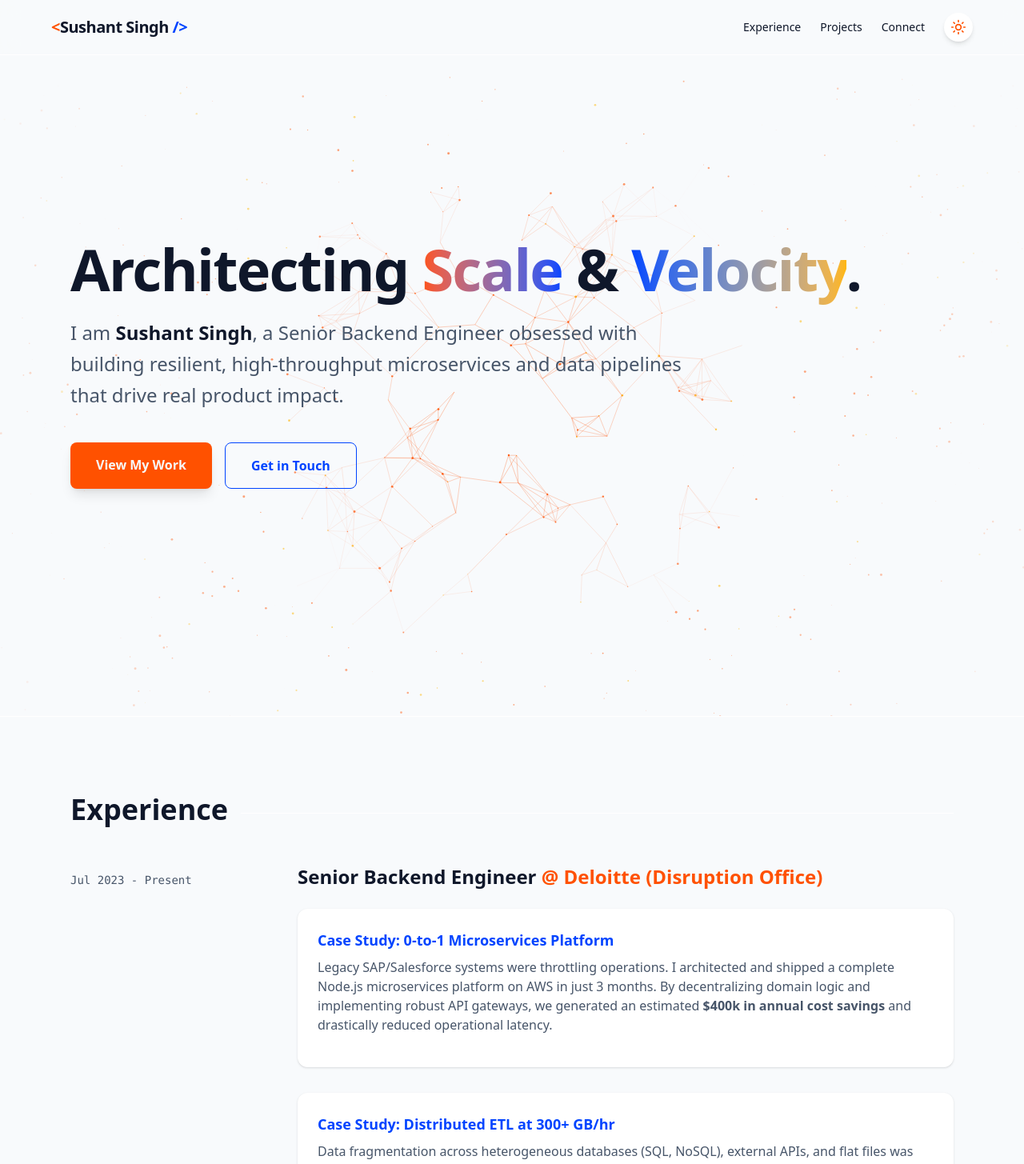
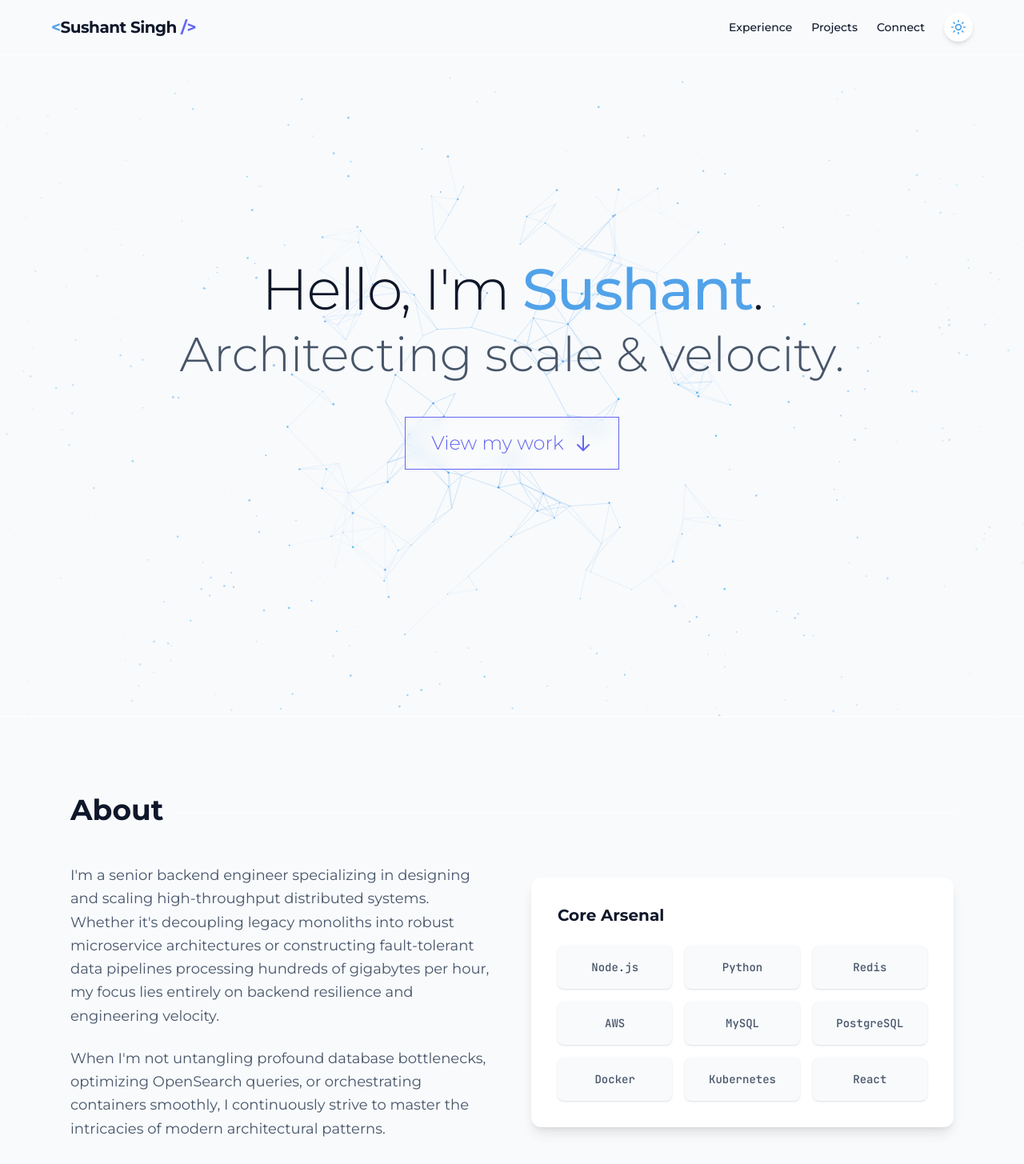
Before and after one commit to Thesirloc/portfolio, a Next.js app: page / in a window 1280 px wide. Shown: the top 1455 px of the page at 80% size. Built offline with nearby package versions, Linux system fonts and the light colour scheme.

Commit message:
UX and text corrections, colour pallete changes

```diff
--- a/src/app/globals.css
+++ b/src/app/globals.css
@@ -3,6 +3,9 @@
 @custom-variant dark (&:is(.dark *));
 
 @theme {
+  --font-sans: var(--font-montserrat), ui-sans-serif, system-ui, sans-serif;
+  --font-mono: var(--font-jetbrains-mono), ui-monospace, SFMono-Regular, monospace;
+
   --color-brand-primary: var(--brand-primary);
   --color-brand-secondary: var(--brand-secondary);
   --color-brand-accent: var(--brand-accent);
@@ -18,20 +21,20 @@
   --text-base: #0f172a;
   --text-muted: #475569;
 
-  --brand-primary: #ff5100;
-  --brand-secondary: #0044ff;
-  --brand-accent: #ffb703;
+  --brand-primary: #51a2e9;
+  --brand-secondary: #6366f1; /* deeper indigo for light mode contrast */
+  --brand-accent: #0ea5e9; /* rich sky blue */
 }
 
 .dark {
-  --bg-base: #0b1120;
-  --bg-surface: #1e293b;
-  --text-base: #f8fafc;
-  --text-muted: #94a3b8;
+  --bg-base: #1a1a1a;
+  --bg-surface: #282828;
+  --text-base: #fafafa;
+  --text-muted: #a3a3a3;
 
-  --brand-primary: #00f0ff;
-  --brand-secondary: #ff003c;
-  --brand-accent: #d946ef;
+  --brand-primary: #51a2e9;
+  --brand-secondary: #818cf8; /* indigo */
+  --brand-accent: #38bdf8; /* sky cyan */
 }
 
 body {
--- a/src/app/layout.tsx
+++ b/src/app/layout.tsx
@@ -1,15 +1,15 @@
 import type { Metadata } from "next";
-import { Geist, Geist_Mono } from "next/font/google";
+import { Montserrat, JetBrains_Mono } from "next/font/google";
 import "./globals.css";
 import Navbar from "@/components/Navbar";
 
-const geistSans = Geist({
-  variable: "--font-geist-sans",
+const montserrat = Montserrat({
+  variable: "--font-montserrat",
   subsets: ["latin"],
 });
 
-const geistMono = Geist_Mono({
-  variable: "--font-geist-mono",
+const jetbrainsMono = JetBrains_Mono({
+  variable: "--font-jetbrains-mono",
   subsets: ["latin"],
 });
 
@@ -26,7 +26,7 @@ export default function RootLayout({
   return (
     <html
       lang="en"
-      className={`${geistSans.variable} ${geistMono.variable} h-full antialiased`}
+      className={`${montserrat.variable} ${jetbrainsMono.variable} h-full scroll-smooth antialiased`}
       suppressHydrationWarning
     >
       <head>
--- a/src/app/page.tsx
+++ b/src/app/page.tsx
@@ -7,25 +7,62 @@ export default function Home() {
       {/* Hero Splash Page */}
       <section className="relative min-h-screen flex flex-col justify-center overflow-hidden border-b border-[var(--bg-surface)]">
         <ParticleBackground />
-        <div className="max-w-6xl w-full mx-auto px-6 relative z-10 animate-fade-in-up">
-          <h1 className="text-5xl md:text-7xl font-extrabold tracking-tight mb-6 mt-[-10vh]">
-            Architecting <span className="text-transparent bg-clip-text bg-gradient-to-r from-[var(--brand-primary)] to-[var(--brand-secondary)]">Scale</span> & <span className="text-transparent bg-clip-text bg-gradient-to-r from-[var(--brand-secondary)] to-[var(--brand-accent)]">Velocity</span>.
-          </h1>
-          <p className="text-xl md:text-2xl text-[var(--text-muted)] max-w-3xl mb-10 leading-relaxed">
-            I am <strong className="text-[var(--text-base)]">Sushant Singh</strong>, a Senior Backend Engineer obsessed with building resilient, high-throughput microservices and data pipelines that drive real product impact.
-          </p>
-          <div className="flex gap-4">
-            <a href="#projects" className="px-8 py-4 rounded-lg bg-[var(--brand-primary)] text-[var(--bg-base)] font-bold hover:opacity-90 transition-colors shadow-lg shadow-[var(--brand-primary)]/30">
-              View My Work
-            </a>
-            <a href="#connect" className="px-8 py-4 rounded-lg border border-[var(--brand-secondary)] text-[var(--brand-secondary)] font-bold hover:bg-[var(--brand-secondary)]/10 transition-colors">
-              Get in Touch
-            </a>
+        <div className="max-w-6xl w-full mx-auto px-6 flex flex-col items-center text-center relative z-10 animate-fade-in-up">
+          <div className="text-5xl md:text-7xl font-light tracking-tight mb-4 mt-[-10vh] text-[var(--text-base)]">
+            Hello, I'm <span className="text-[var(--brand-primary)] font-medium">Sushant</span>.
           </div>
+          <div className="text-4xl md:text-6xl font-light text-[var(--text-muted)] mb-12">
+            Architecting scale & velocity.
+          </div>
+          <a href="#about" className="group relative flex items-center gap-3 px-8 py-4 bg-[var(--bg-surface)]/20 hover:bg-[var(--bg-surface)]/80 border border-[var(--brand-secondary)] backdrop-blur-sm transition-all text-[var(--brand-secondary)] text-2xl font-light overflow-hidden">
+             View my work
+             <svg className="w-6 h-6 transform group-hover:translate-y-2 transition-transform" fill="none" stroke="currentColor" viewBox="0 0 24 24"><path strokeLinecap="round" strokeLinejoin="round" strokeWidth={2} d="M19 14l-7 7m0 0l-7-7m7 7V3" /></svg>
+             <div className="absolute inset-0 border border-[var(--brand-secondary)] opacity-0 group-hover:opacity-100 shadow-[0_0_15px_var(--brand-secondary)] transition-opacity pointer-events-none"></div>
+          </a>
         </div>
       </section>
 
       <div className="max-w-6xl mx-auto px-6 py-24 space-y-32 relative z-10">
+
+      {/* About Section */}
+      <section id="about" className="scroll-mt-32">
+        <div className="flex items-center gap-4 mb-12">
+          <h2 className="text-3xl md:text-4xl font-bold">About</h2>
+          <div className="h-px bg-[var(--bg-surface)] flex-grow mt-2"></div>
+        </div>
+
+        <div className="grid md:grid-cols-2 gap-12 items-center">
+          <div>
+            <p className="text-lg text-[var(--text-muted)] leading-relaxed mb-6">
+              I'm a senior backend engineer specializing in designing and scaling high-throughput distributed systems. Whether it's decoupling legacy monoliths into robust microservice architectures or constructing fault-tolerant data pipelines processing hundreds of gigabytes per hour, my focus lies entirely on backend resilience and engineering velocity.
+            </p>
+            <p className="text-lg text-[var(--text-muted)] leading-relaxed">
+              When I'm not untangling profound database bottlenecks, optimizing OpenSearch queries, or orchestrating containers smoothly, I continuously strive to master the intricacies of modern architectural patterns.
+            </p>
+          </div>
+
+          <div className="bg-[var(--bg-surface)] p-8 rounded-xl shadow-lg border border-[var(--bg-surface)]">
+            <h3 className="text-xl font-bold mb-6 text-[var(--text-base)]">Core Arsenal</h3>
+            <div className="grid grid-cols-2 sm:grid-cols-3 gap-4">
+              {[
+                { name: "Node.js", accent: "primary" },
+                { name: "Python", accent: "secondary" },
+                { name: "Redis", accent: "primary" },
+                { name: "AWS", accent: "primary" },
+                { name: "MySQL", accent: "secondary" },
+                { name: "PostgreSQL", accent: "primary" },
+                { name: "Docker", accent: "primary" },
+                { name: "Kubernetes", accent: "secondary" },
+                { name: "React", accent: "primary" }
+              ].map(skill => (
+                <div key={skill.name} className={`flex flex-col items-center justify-center p-4 rounded-lg bg-[var(--bg-base)] border border-transparent hover:border-[var(--brand-${skill.accent})] transition-colors group cursor-default shadow-sm hover:shadow-[0_0_8px_var(--brand-${skill.accent})]`}>
+                  <span className="font-mono text-sm font-medium text-[var(--text-muted)] group-hover:text-[var(--text-base)] transition-colors">{skill.name}</span>
+                </div>
+              ))}
+            </div>
+          </div>
+        </div>
+      </section>
 
       {/* Experience Section */}
       <section id="experience" className="scroll-mt-32">
@@ -168,22 +205,37 @@ export default function Home() {
             <h3 className="text-2xl font-bold mb-6">Send a Quick Message</h3>
             <form className="space-y-4">
               <div>
+                <label className="block text-sm font-medium text-[var(--text-muted)] mb-1" htmlFor="name">Name *</label>
+                <input
+                  type="text"
+                  id="name"
+                  name="name"
+                  className="w-full px-4 py-3 rounded-lg bg-[var(--bg-base)] border border-[var(--bg-base)] focus:border-[var(--brand-primary)] focus:ring-1 focus:ring-[var(--brand-primary)] outline-none transition-colors text-[var(--text-base)]"
+                  placeholder="Jane Doe"
+                  required
+                />
+              </div>
+              <div>
                 <label className="block text-sm font-medium text-[var(--text-muted)] mb-1" htmlFor="contact">Email or Phone *</label>
                 <input
                   type="text"
                   id="contact"
+                  name="contact"
                   className="w-full px-4 py-3 rounded-lg bg-[var(--bg-base)] border border-[var(--bg-base)] focus:border-[var(--brand-primary)] focus:ring-1 focus:ring-[var(--brand-primary)] outline-none transition-colors text-[var(--text-base)]"
                   placeholder="name@company.com"
                   required
                 />
               </div>
               <div>
-                <label className="block text-sm font-medium text-[var(--text-muted)] mb-1" htmlFor="message">Message</label>
+                <label className="block text-sm font-medium text-[var(--text-muted)] mb-1" htmlFor="message">Message *</label>
                 <textarea
                   id="message"
+                  name="message"
                   rows={4}
                   className="w-full px-4 py-3 rounded-lg bg-[var(--bg-base)] border border-[var(--bg-base)] focus:border-[var(--brand-primary)] focus:ring-1 focus:ring-[var(--brand-primary)] outline-none transition-colors resize-none text-[var(--text-base)]"
-                  placeholder="Hey Sushant, loved your work on the 0-to-1 microservices platform. Let's chat about a role at our startup!"
+                  placeholder="Hi Sushant, I would love to connect to discuss..."
+                  required
+                  minLength={10}
                 ></textarea>
               </div>
               <button
--- a/src/components/ThemeToggle.tsx
+++ b/src/components/ThemeToggle.tsx
@@ -32,7 +32,7 @@ export default function ThemeToggle() {
   return (
     <button
       onClick={toggleTheme}
-      className="p-2 rounded-full bg-[var(--bg-surface)] text-[var(--brand-primary)] hover:scale-110 transition-transform focus:outline-none focus:ring-2 focus:ring-[var(--brand-accent)] cursor-pointer shadow-md shadow-[var(--brand-primary)]/20"
+      className="p-2 rounded-full bg-[var(--bg-surface)] text-[var(--brand-primary)] hover:scale-110 transition-transform focus:outline-none cursor-pointer shadow-md shadow-[var(--brand-primary)]/20"
       aria-label="Toggle Theme"
       title="Toggle Cyber/Vibrant Mode"
     >
```
